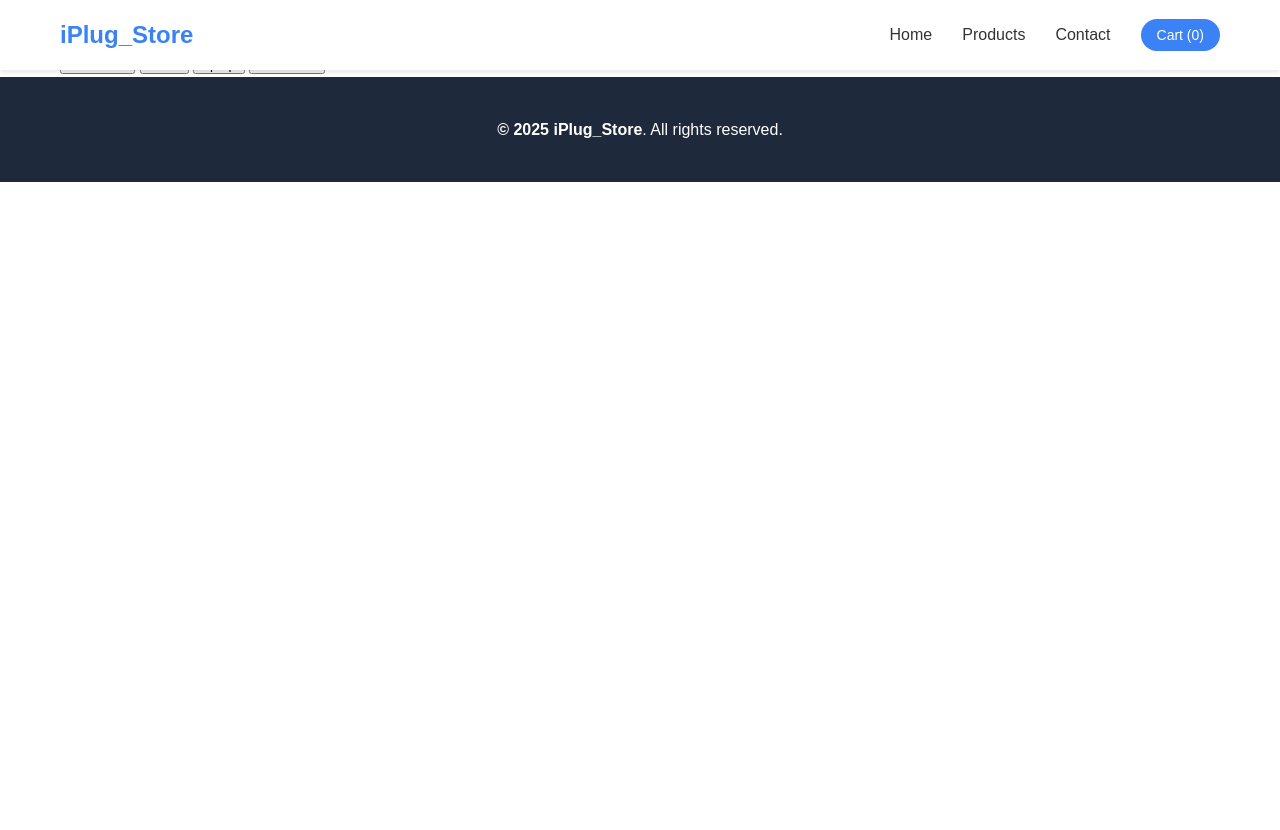
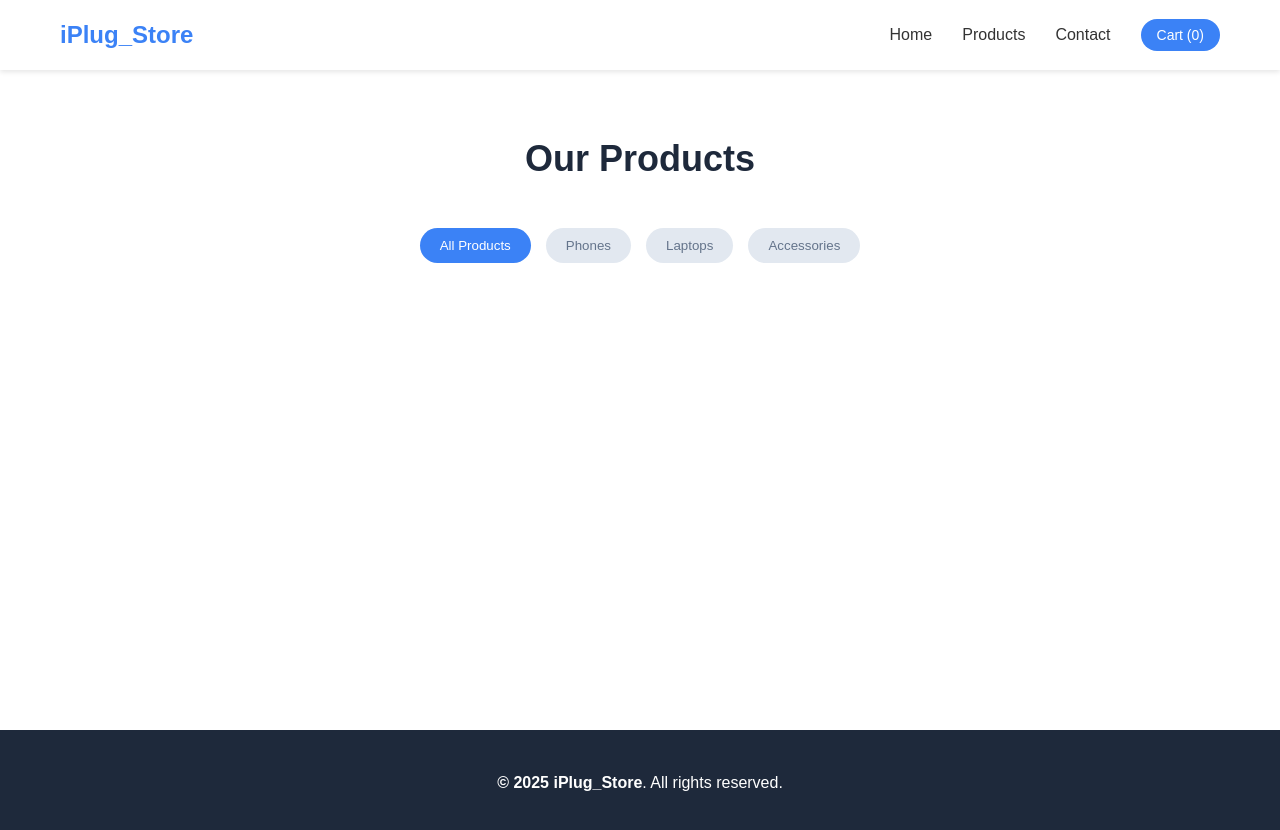
Before and after one commit to phenyocode/iPlug_store, a plain HTML site: page products.html in a window 1280 px wide. Before the commit the page ends 800 px from the top, so only its background shows below. Drawn offline with Linux system fonts and the light colour scheme.

Commit message:
Styling product page

```diff
--- a/style.css
+++ b/style.css
@@ -201,3 +201,40 @@ body {
     text-align: center;
     padding: 40px 0;
 }
+
+.main-content {
+    margin-top: 70px;
+    padding: 60px 0;
+    min-height: calc(100vh - 140px);
+}
+
+.page-title {
+    text-align: center;
+    font-size: 36px;
+    margin-bottom: 40px;
+    color: #1e293b;
+}
+
+.filters {
+    display: flex;
+    justify-content: center;
+    gap: 15px;
+    margin-bottom: 40px;
+    flex-wrap: wrap;
+}
+
+.filter-btn {
+    padding: 10px 20px;
+    background-color: #e2e8f0;
+    color: #64748b;
+    border: none;
+    border-radius: 25px;
+    cursor: pointer;
+    font-weight: 500;
+    transition: all 0.3s ease;
+}
+
+.filter-btn:hover, .filter-btn.active {
+    background-color: #3b82f6;
+    color: white;
+}
```
